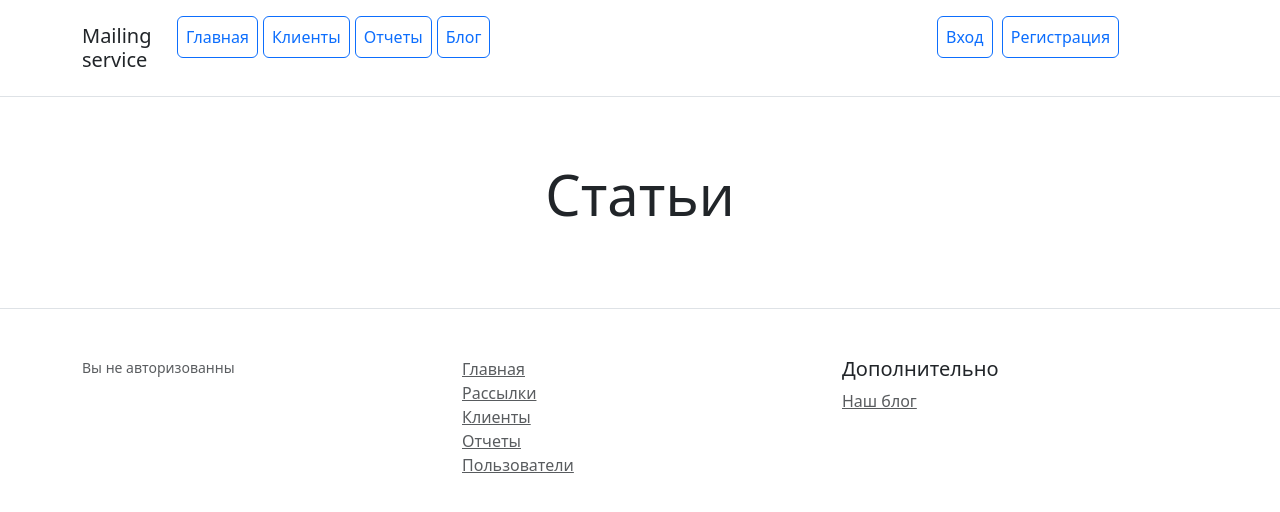
After one commit to DmitryVorotnikov/mailing_service, a Django app: template blog/templates/blog/article_list.html in a window 1280 px wide. The commit adds this page. Shown: the top 512 px of the page. Run offline with Django 4.2, Linux system fonts and the light colour scheme; the template is opened without the code that fills it, so the values that code supplies are empty; some libraries are stand-ins or nearby versions.

Commit message:
Add blog templates

```diff
--- /dev/null
+++ b/blog/templates/blog/article_list.html
@@ -0,0 +1,33 @@
+{% extends 'mailing/base.html' %}
+
+{% block content %}
+<div class="pricing-header px-3 py-3 pt-md-5 pb-md-4 mx-auto text-center">
+    <h1 class="display-4">Статьи</h1>
+</div>
+
+<div class="container">
+    <div class="row text-center">
+        {% for object in object_list %}
+        <div class="col-6">
+            <div class="card mb-4 box-shadow" style="height: 700px;">
+                <div class="card-header">
+                    <img src="/media/{{ object.preview }}" style="max-width: 550%; height: auto;"
+                         class="card-img-bottom">
+                    <h4 class="my-0 font-weight-normal">{{ object.title }}</h4>
+                </div>
+                <div class="card-body d-flex flex-column">
+                    <div class="mt-auto">
+                        <p class="card-title pricing-card-title" style="text-align: left;">
+                            {{ object.content|slice:":340" }}...</p>
+                    </div>
+                    <div class="mt-auto">
+                        <a href="{% url 'blog:blog_item' object.pk %}"
+                           class="btn btn-lg btn-block btn-outline-primary">Читать</a>
+                    </div>
+                </div>
+            </div>
+        </div>
+        {% endfor %}
+    </div>
+</div>
+{% endblock %}
--- a/mailing/templates/mailing/base.html
+++ b/mailing/templates/mailing/base.html
@@ -23,15 +23,16 @@
                     <li><a class="text-muted" href="#">Главная</a></li>
                     <li><a class="text-muted" href="{% url 'mailing:mailings_list' %}">Рассылки</a></li>
                     {% if not user.is_staff or user.is_superuser %}
-                        <li><a class="text-muted" href="{% url 'mailing:clients_list' %}">Клиенты</a></li>
-                        <li><a class="text-muted" href="{% url 'mailing:report_list' %}">Отчеты</a></li>
+                    <li><a class="text-muted" href="{% url 'mailing:clients_list' %}">Клиенты</a></li>
+                    <li><a class="text-muted" href="{% url 'mailing:report_list' %}">Отчеты</a></li>
+                    <li><a class="text-muted" href="{% url 'users:users_list' %}">Пользователи</a></li>
                     {% endif %}
                 </ul>
             </div>
             <div class="col-3 col-md">
                 <h5>Дополнительно</h5>
                 <ul class="list-unstyled text-small">
-                    <li><a class="text-muted" href="#">Наш блог</a></li>
+                    <li><a class="text-muted" href="{% url 'blog:blog_list' %}">Наш блог</a></li>
                 </ul>
             </div>
         </div>
--- a/mailing/templates/mailing/includes/inc_mailing_menu.html
+++ b/mailing/templates/mailing/includes/inc_mailing_menu.html
@@ -19,9 +19,9 @@
                     {% endif %}
                     {% if user.is_staff %}
                     <a class="p-2 btn btn-outline-primary" style="margin-right: 5px;"
-                       href="#">Пользователи</a>
+                       href="{% url 'users:users_list' %}">Пользователи</a>
                     {% endif %}
-                    <a class="p-2 btn btn-outline-primary" style="margin-right: 5px;" href="#">Блог</a>
+                    <a class="p-2 btn btn-outline-primary" style="margin-right: 5px;" href="{% url 'blog:blog_list' %}">Блог</a>
                 </nav>
             </div>
             <div class="col-md-1"></div>
```
Also changed, not shown: blog/templates/blog/article_detail.html (added, +14 -0 lines).
